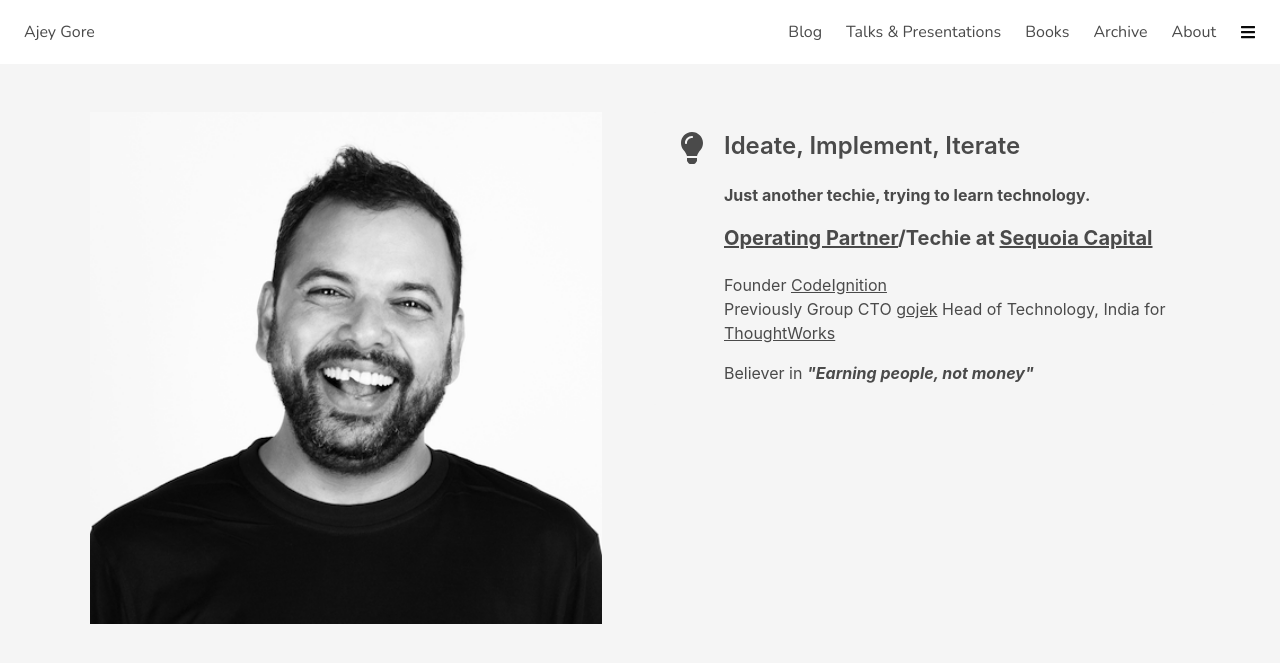
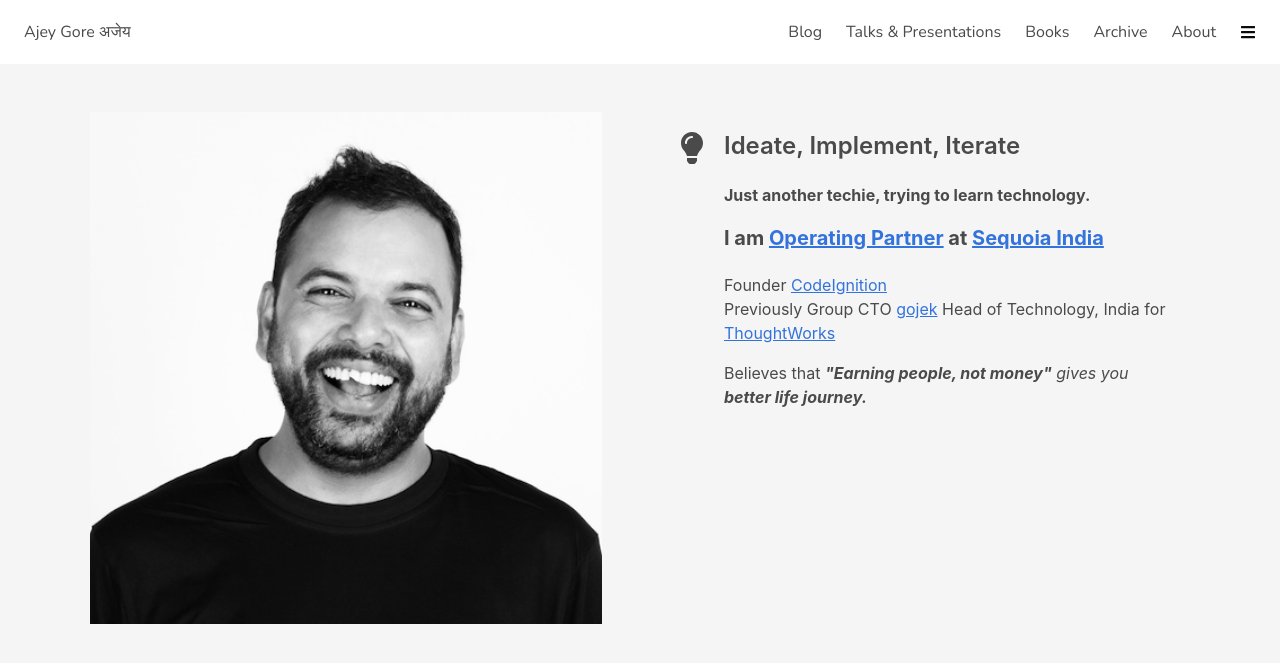
Before and after one commit to ajeygore/ajeygore.github.com, a Jekyll site: the page built from index2.html, in a window 1280 px wide. Shown: the top 663 px of the page. Built offline with Jekyll 4.4.1, drawn with Linux system fonts in a browser that asks for light colours; nearby versions of some CDN libraries.

Commit message:
new front page

```diff
--- a/_includes/navigation.html
+++ b/_includes/navigation.html
@@ -1,7 +1,7 @@
 <div class="hero-head top-menu">
   <div class="columns is-mobile is-marginless">
     <div class="column left">
-      <p class="navbar-item">Ajey Gore</p>
+      <p class="navbar-item">Ajey Gore अजेय </p>
     </div>
     <div class="column right">
       <p class="navbar-item desktop is-white">Blog</p>
--- a/assets/css/customizations.css
+++ b/assets/css/customizations.css
@@ -34,6 +34,7 @@
     line-height: 1;
 }
 
+
 @media (max-width: 1024px) {
 	.desktop {
 		display: none;
--- a/index2.html
+++ b/index2.html
@@ -25,18 +25,18 @@ permalink: /index2
                 </p>
               <div class="is-size-6">
                 <p class="is-size-5 bold">
-                  <a href="https://en.wikipedia.org/wiki/Operating_partner">Operating Partner</a>/Techie at
-                  <a href="https://www.sequoiacap.com/india" target="_blank">Sequoia Capital</a>
+                  I am <a href="https://en.wikipedia.org/wiki/Operating_partner" class="has-text-link">Operating Partner</a> at
+                  <a href="https://www.sequoiacap.com/india" target="_blank" class="has-text-link">Sequoia India</a>
                 </p>
 
 
                 <p>
-                  Founder <a href="https://twitter.com/codeignition" target="_blank">CodeIgnition</a> <br/>
-                  Previously Group CTO <a href="https://gojek.com" target="_blank">gojek</a>
-                  Head of Technology, India for  <a href="https://thoughtworks.com" target="_blank">ThoughtWorks</a>
+                  Founder <a href="https://twitter.com/codeignition" target="_blank" class="has-text-link">CodeIgnition</a> <br/>
+                  Previously Group CTO <a href="https://gojek.com" target="_blank" class="has-text-link">gojek</a>
+                  Head of Technology, India for  <a href="https://thoughtworks.com" target="_blank" class="has-text-link">ThoughtWorks</a>
                 </p>
 
-                <p>Believer in <em><strong>"Earning people, not money"</strong></em>
+                <p>Believes that <em><strong>"Earning people, not money"</strong> gives you <strong>better life journey.</strong></em>
 
               </div>
             </div>
```
Also changed, not shown: 1 other file.
